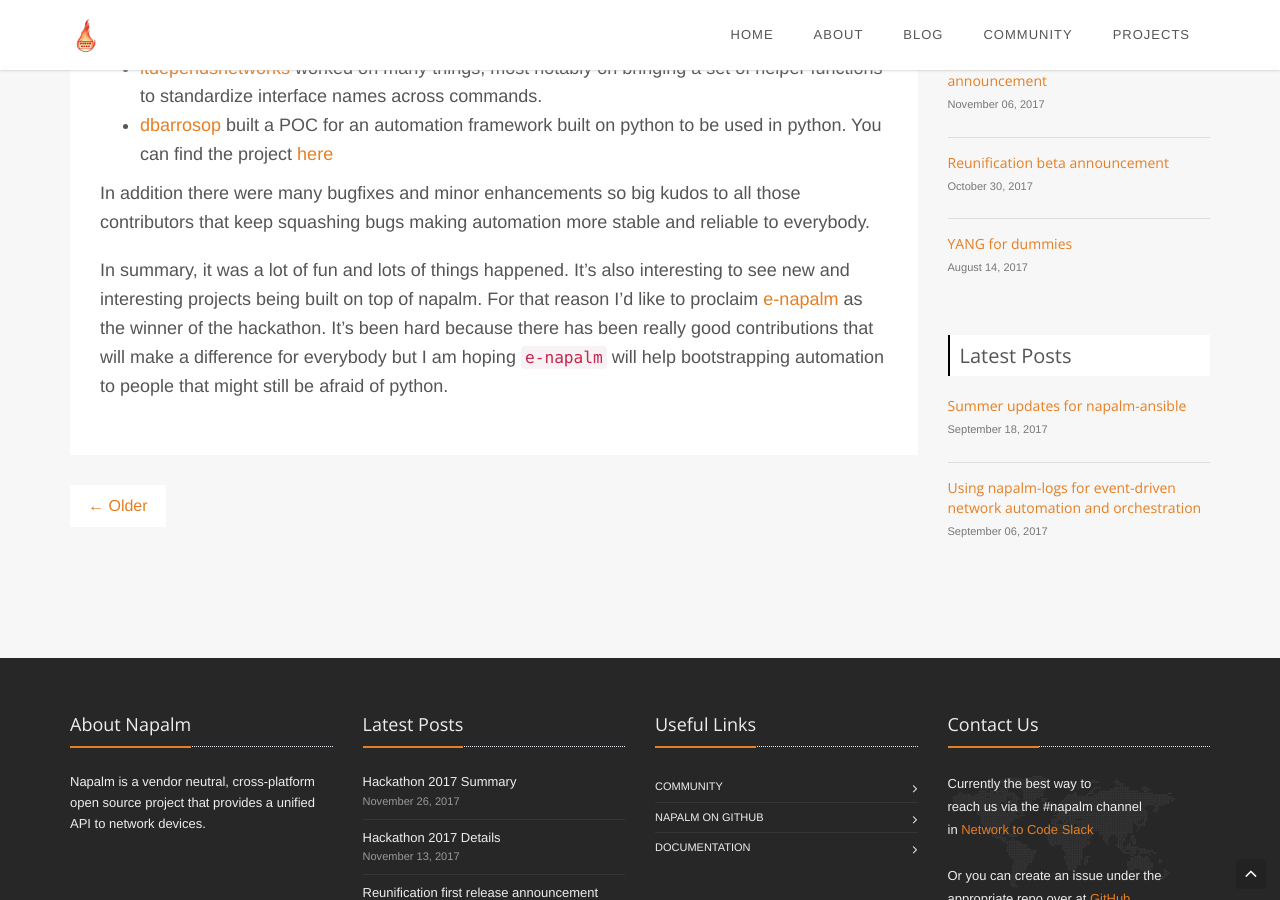
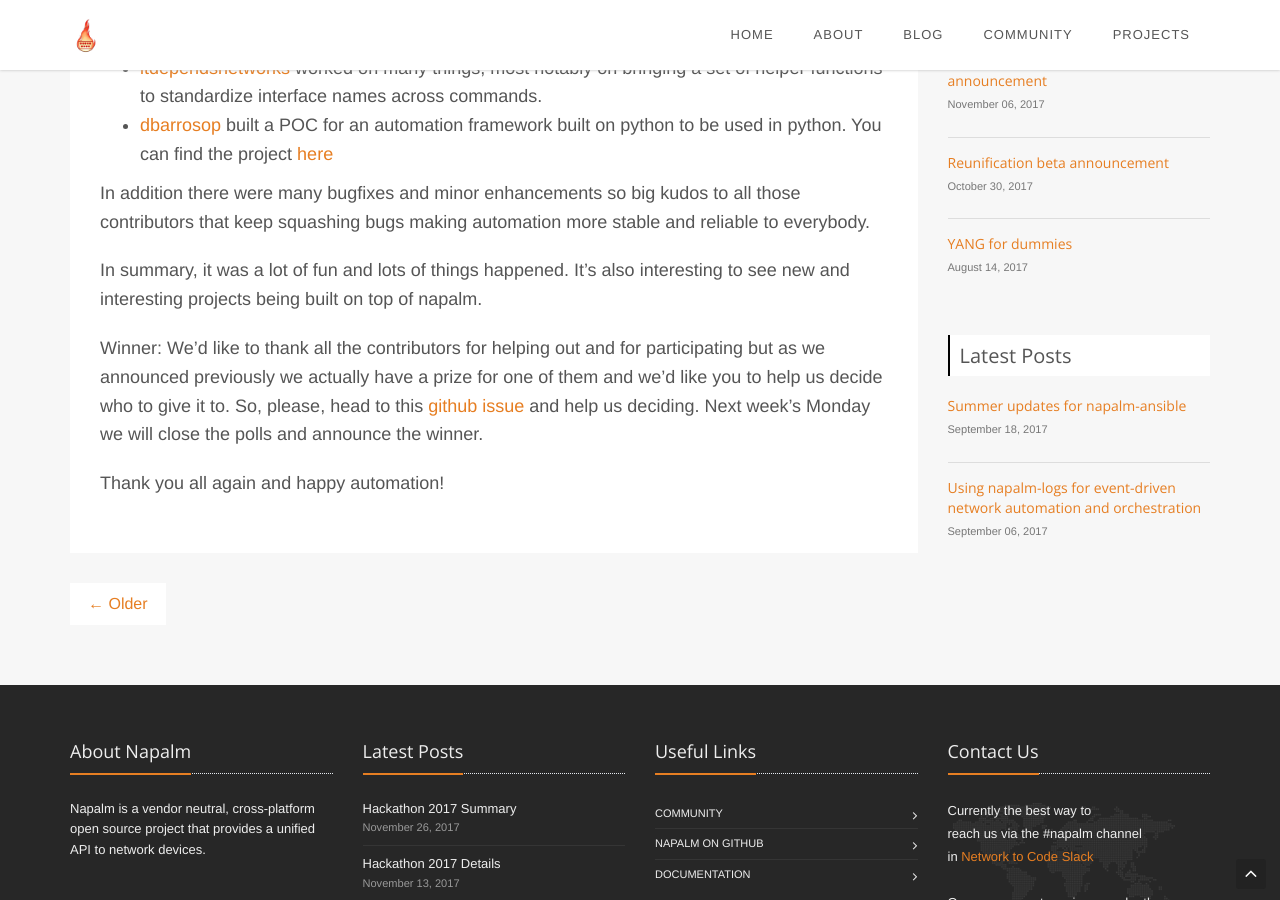
Before and after one commit to napalm-automation/napalm-automation.github.io, a Jekyll site: the page built from _posts/2017/2017-11-26-hackathon-2017-summary.md, in a window 1280 px wide and 900 px high, scrolled down 596 px. Built offline with Jekyll 4.4.1, drawn with Linux system fonts in a browser that asks for light colours; comment, search, counter and statistics services are not loaded.

Commit message:
add poll

```diff
--- a/_posts/2017/2017-11-26-hackathon-2017-summary.md
+++ b/_posts/2017/2017-11-26-hackathon-2017-summary.md
@@ -19,4 +19,8 @@
 
 In addition there were many bugfixes and minor enhancements so big kudos to all those contributors that keep squashing bugs making automation more stable and reliable to everybody.
 
-In summary, it was a lot of fun and lots of things happened. It's also interesting to see new and interesting projects being built on top of napalm. For that reason I'd like to proclaim [e-napalm](https://github.com/afourmy/e-napalm) as the winner of the hackathon. It's been hard because there has been really good contributions that will make a difference for everybody but I am hoping ``e-napalm`` will help bootstrapping automation to people that might still be afraid of python.
+In summary, it was a lot of fun and lots of things happened. It's also interesting to see new and interesting projects being built on top of napalm.
+
+Winner: We'd like to thank all the contributors for helping out and for participating but as we announced previously we actually have a prize for one of them and we'd like you to help us decide who to give it to. So, please, head to this [github issue](https://github.com/napalm-automation/hackathon-2017/issues/18) and help us deciding. Next week's Monday we will close the polls and announce the winner.
+
+Thank you all again and happy automation!
```
